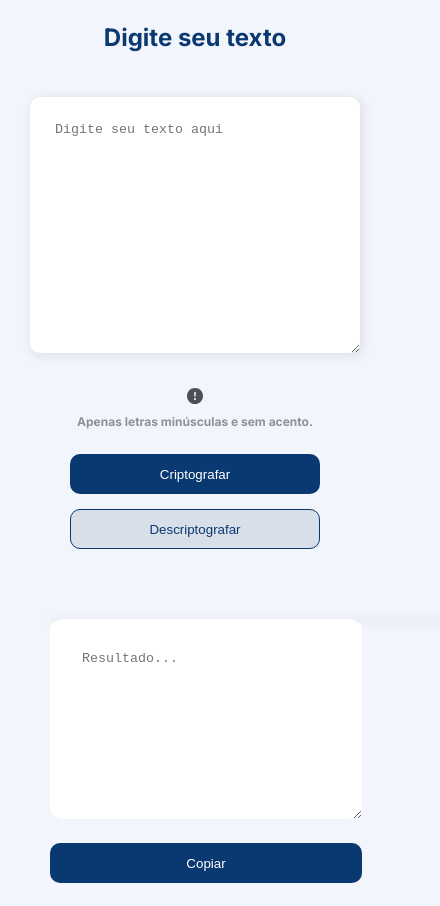
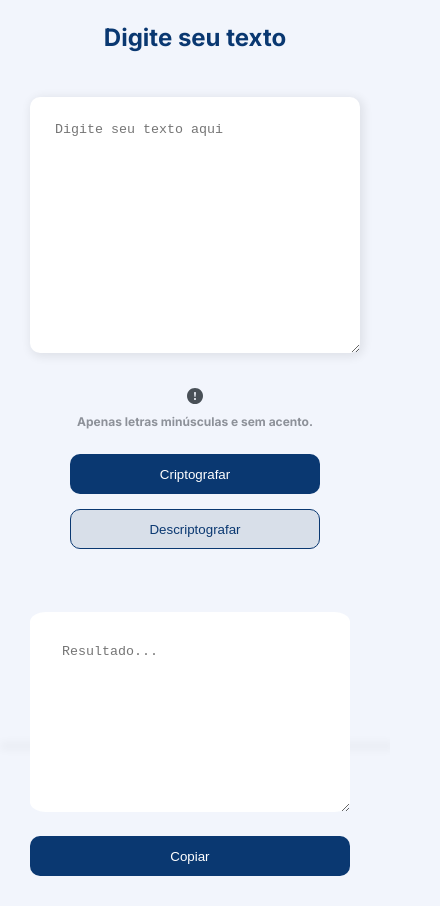
Before and after one commit to Siliprandi/Challenge-Oracle-ONE-Decodificador, a plain HTML site: page index.html in a window 390 px wide. Shown: the part 100-1006 px from the top of the page, 440 px wide, since content can reach past the window. Before the commit the page ends 983 px from the top, so only its background shows below. Drawn offline with Linux system fonts and the light colour scheme.

Commit message:
Inclusão da base.css e alterações na responsividade da página

```diff
--- /dev/null
+++ b/css/base.css
@@ -0,0 +1,21 @@
+
+*{
+    box-sizing: border-box;
+    margin: 0;
+    padding: 0;
+}
+
+body{
+    background:#f2f5fc;
+    font-size: Open ;
+    font-family: 'Inter', sans-serif;
+
+}
+
+.container{
+    display: flex;
+    align-items: center;
+    flex-direction: column;
+    width: 70%;
+    padding: 1.875rem;
+}
--- a/css/responsivo.css
+++ b/css/responsivo.css
@@ -38,30 +38,33 @@
     }
 
     .conteudo__lateral{
-        display: block;
+
+        background: #fff;
+        display: flex;
+        align-items: center;
+        justify-content: center;
+        flex-direction: column;
         position: relative;
-        margin-bottom: 30px;
-        left: 50px;
-        top: 0;
-        height:0;
         width: 100%;
+        left: 0;
+        height: 0;
+        top:125px;
 
     }
 
-    .resultado{
-
+    .container .resultado{
         border-radius: 5%;
         padding: 2rem;
         margin: 0;
         margin-bottom: 20px;
         height: 200px;
-        width: 80vw;
+        width: 82vw;
 
 
     }
 
     .copiar{
-       width: 80vw;
+       width: 82vw;
        padding: 2rem auto;
     }
 
--- a/css/style.css
+++ b/css/style.css
@@ -1,17 +1,3 @@
-
-*{
-    box-sizing: border-box;
-    margin: 0;
-    padding: 0;
-}
-
-body{
-    background:#f2f5fc;
-    font-size: Open ;
-    font-family: 'Inter', sans-serif;
-
-}
-
 
 .cabecalho{
     display: flex;
@@ -97,15 +83,14 @@ body{
 }
 
 
-.resultado{
+ .container .resultado{
+    padding: 10px;
     border: none;
-    width: 80%;
-    height: 400px;
     margin: 25px 0;
 }
 
 .copiar{
-    width: 50%;
+    width: 100%;
     height: 40px;
     border: none;
     background: #0A3871;
--- a/index.html
+++ b/index.html
@@ -5,6 +5,7 @@
     <meta http-equiv="X-UA-Compatible" content="IE=edge">
     <meta name="viewport" content="width=device-width, initial-scale=1.0">
     <title>Decodificador de Texto</title>
+    <link rel="stylesheet" href="./css/base.css">
     <link rel="stylesheet" href="./css/style.css">
     <link rel="stylesheet" href="./css/responsivo.css">
     <link href="https://fonts.googleapis.com/css2?family=Inter:wght@400;700&family=Montserrat:wght@300;400;700&family=Open+Sans:wght@300;400;700&display=swap" rel="stylesheet">
@@ -31,8 +32,10 @@
                 </div>
             </div>
             <div class="conteudo__lateral">
-                <textarea class="resultado" cols="35" rows="15" placeholder="Resultado..."></textarea>
-                <button class="copiar">Copiar</button>
+                <div class="container">
+                    <textarea class="resultado" cols="35" rows="15" placeholder="Resultado..."></textarea>
+                    <button class="copiar">Copiar</button>
+                </div>
             </div>
         </section>
     </main>
```
